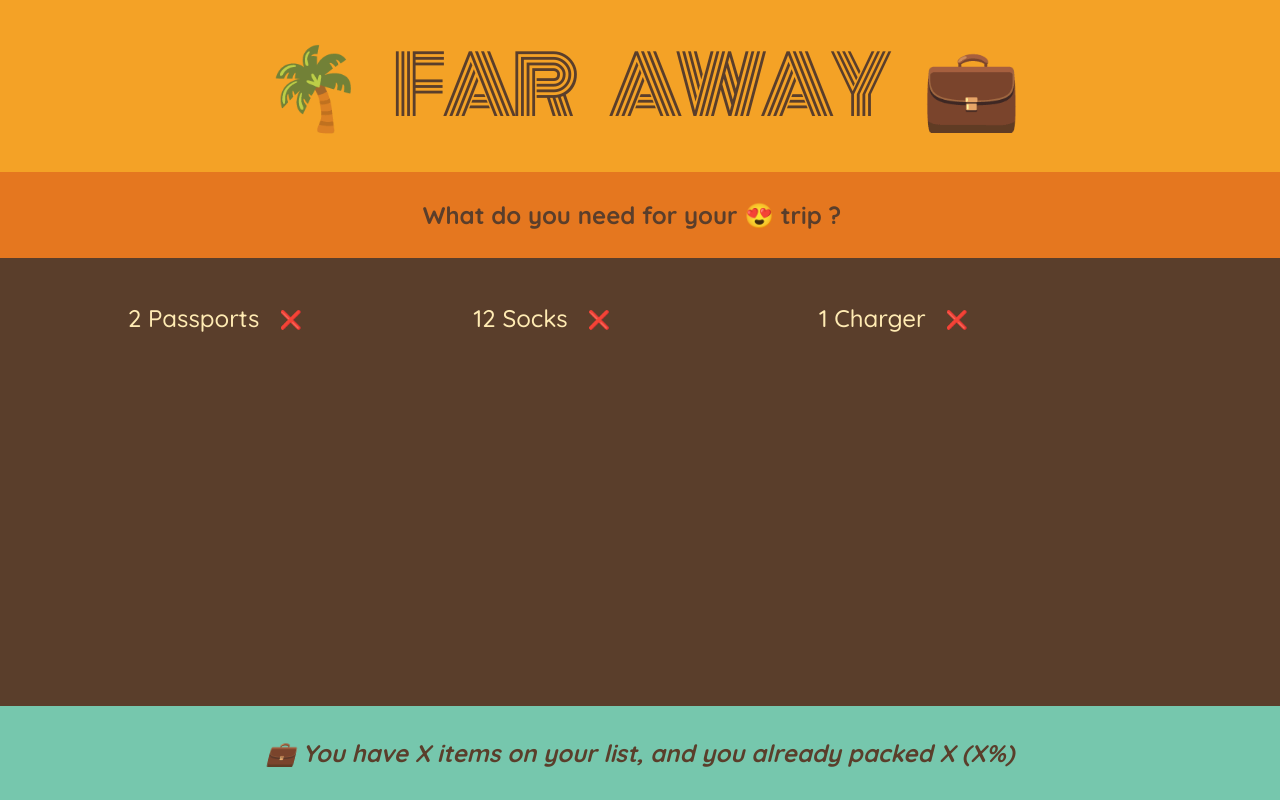
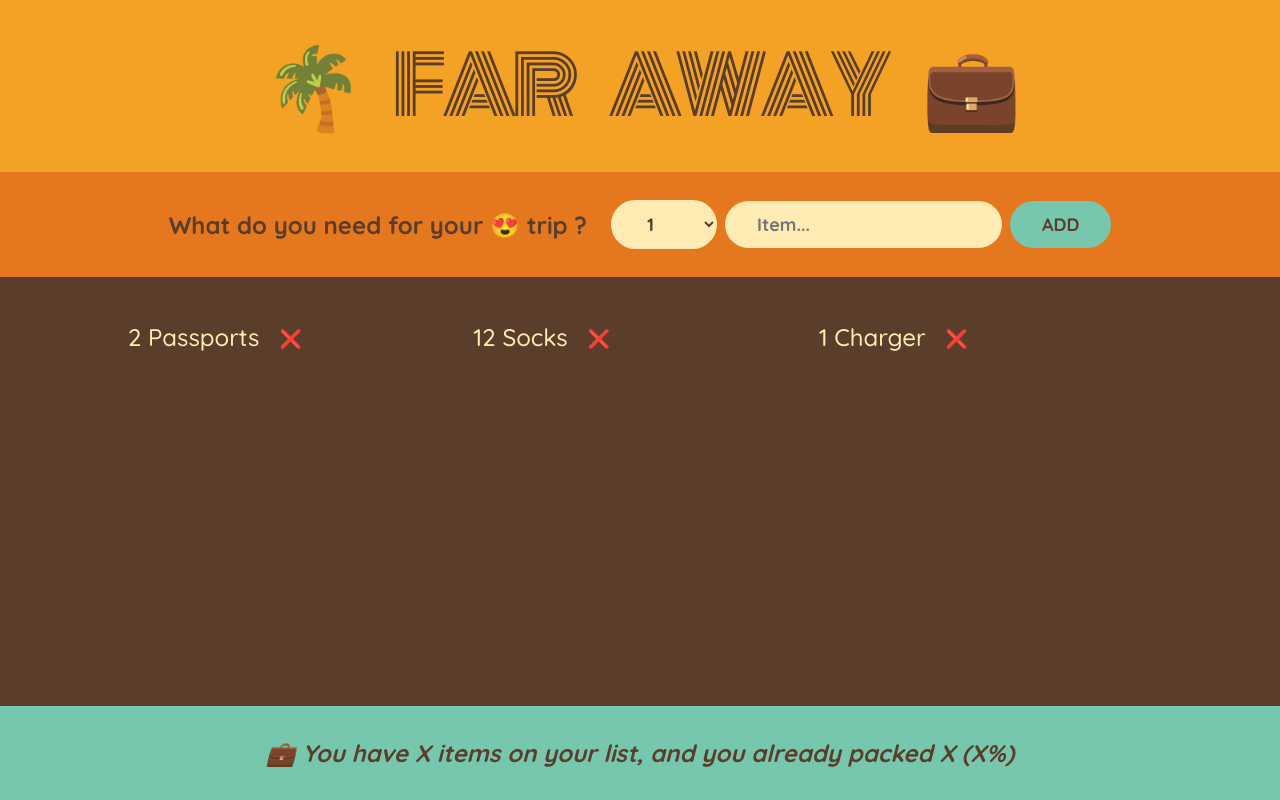
Before and after one commit to prudv13/far-away, a React (Create React App) app: page / in a window 1280 px wide. Built offline with nearby package versions, Linux system fonts and the light colour scheme.

Commit message:
building form and handling submit

```diff
--- a/src/App.js
+++ b/src/App.js
@@ -41,10 +41,28 @@
 }
 
 function Form(){
+
+  function handleSubmit(e){
+    e.preventDefault();
+    console.log(e);
+  }
+
   return (
-    <div className='add-form'>
+    <form className='add-form' onSubmit={handleSubmit}>
       <h3>What do you need for your 😍 trip ?</h3>
-    </div>
+      <select>
+      {
+        Array.from({length: 20}, (_, i) => i+1)
+        .map(num =>
+          <option value={num} key={num}>
+            {num}
+          </option>
+        )
+      }
+      </select>
+      <input type='text' placeholder='Item...' />
+      <button>ADD</button>
+    </form>
   );
 }
 
@@ -53,7 +71,7 @@
     <div className='list'>
       <ul>
         {
-        initialItems.map(item => <Item item={item} />)
+        initialItems.map(item => <Item item={item} key={item.id} />)
         }
       </ul>
     </div>
```
